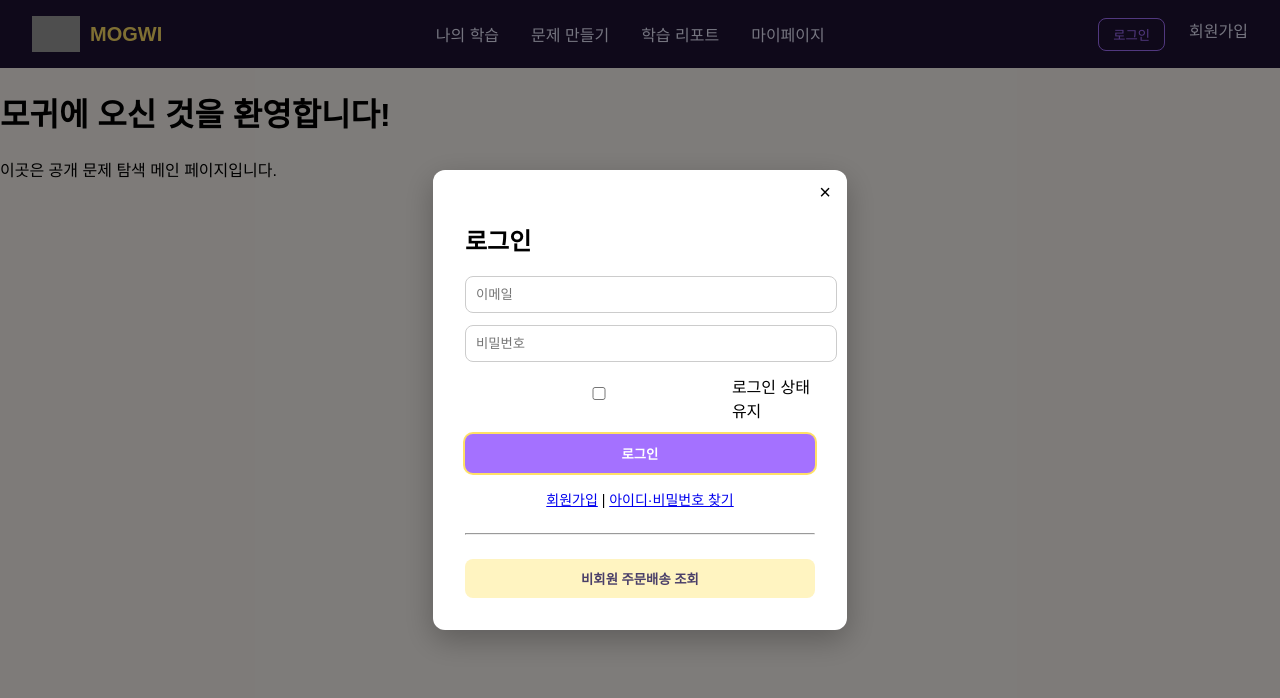
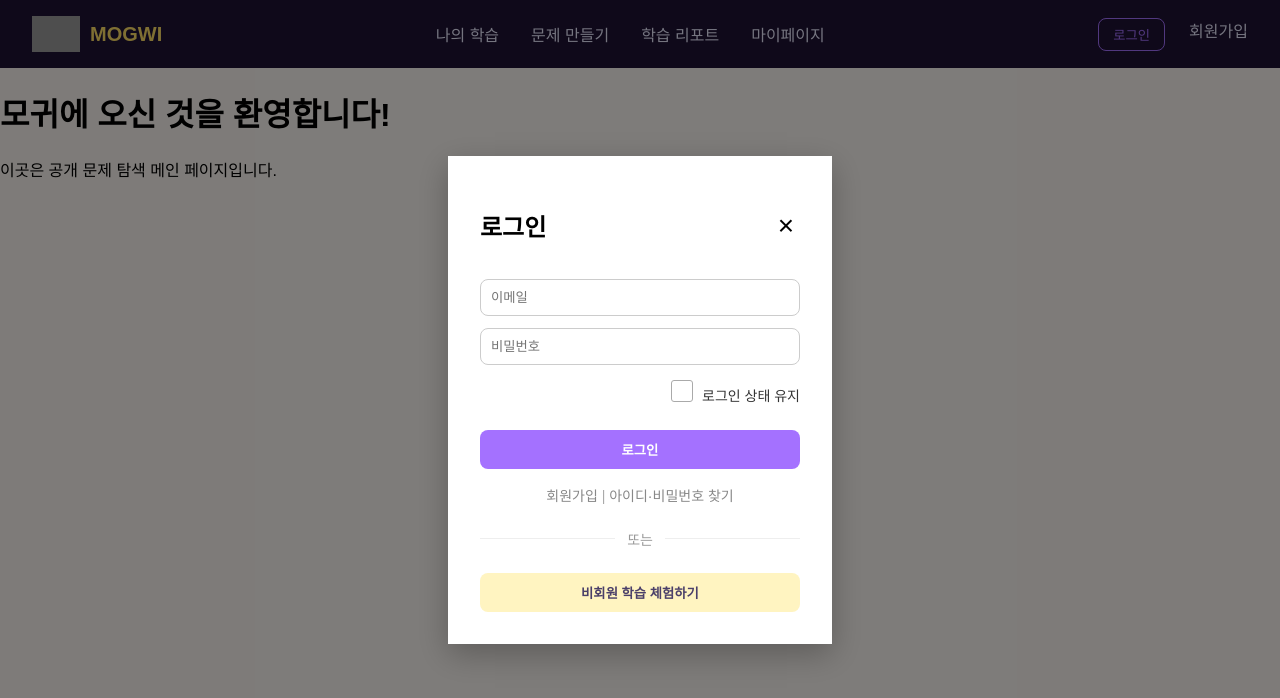
Before and after one commit to suhyun113/Mogwi, a Vue app in the folder frontend/: page / in a window 1280 px wide. Both pictures are taken after a click on the button "로그인". Shown: the top 698 px of the page. Built offline with nearby package versions, Linux system fonts and the light colour scheme; grey boxes are pictures that could not be loaded.

Commit message:
Feat (frontend): 로그인 상태 유지 높이 맞추기
아직 체크박스와 라벨의 높이가 안 맞는 오류가 있어 이후 디자인적으로 좀 더 수정 필요

```diff
--- a/frontend/src/components/LoginModal.vue
+++ b/frontend/src/components/LoginModal.vue
@@ -1,24 +1,28 @@
 <template>
   <div class="overlay" @click.self="close">
     <div class="modal">
-      <button class="close-btn" @click="close">×</button>
-      <h2>로그인</h2>
+      <div class="modal-header">
+        <h2>로그인</h2>
+        <button class="close-btn" @click="close">×</button>
+      </div>
       <form @submit.prevent="onLogin">
         <input v-model="email" placeholder="이메일" />
         <input v-model="password" type="password" placeholder="비밀번호" />
-        <div class="remember">
-          <input type="checkbox" v-model="remember" id="remember" />
-          <label for="remember">로그인 상태 유지</label>
+        <div class="remember-container">
+            <input type="checkbox" v-model="remember" id="remember-checkbox" class="remember-checkbox" />
+            <label for="remember" class="remember-label">로그인 상태 유지</label>
         </div>
         <button class="login-btn">로그인</button>
       </form>
       <div class="links">
-        <router-link to="/register">회원가입</router-link>
-        <span> | </span>
-        <a href="#">아이디·비밀번호 찾기</a>
+        <router-link to="/register" class="dimmed-link">회원가입</router-link>
+        <span class="dimmed-sep"> | </span>
+        <a href="#" class="dimmed-link">아이디·비밀번호 찾기</a>
       </div>
-      <hr />
-      <button class="guest-btn">비회원 주문배송 조회</button>
+      <div class="separator">
+        <span>또는</span>
+      </div>
+      <button class="study-tip-btn">비회원 학습 체험하기</button>
     </div>
   </div>
 </template>
@@ -54,22 +58,31 @@ const onLogin = () => {
 .modal {
   background: white;
   padding: 2rem;
-  width: 350px;
-  border-radius: 12px;
+  width: 320px;
+  border-radius: 0;
   position: relative;
   box-shadow: 0 10px 30px rgba(0,0,0,0.25);
   animation: popup 0.2s ease-out;
+}
+.modal-header {
+  display: flex;
+  justify-content: space-between;
+  align-items: center;
+  margin-bottom: 1rem;
 }
 @keyframes popup {
   0% { transform: scale(0.9); opacity: 0; }
   100% { transform: scale(1); opacity: 1; }
 }
 .close-btn {
-  position: absolute;
-  top: 10px; right: 10px;
-  font-size: 20px;
+  font-size: 28px;
   background: none; border: none;
   cursor: pointer;
+}
+form {
+  display: flex;
+  flex-direction: column;
+  align-items: center;
 }
 input {
   width: 100%;
@@ -77,6 +90,7 @@ input {
   margin-bottom: 12px;
   border-radius: 8px;
   border: 1px solid #ccc;
+  box-sizing: border-box;
 }
 .login-btn {
   width: 100%;
@@ -87,25 +101,95 @@ input {
   padding: 10px;
   font-weight: bold;
   cursor: pointer;
-  box-shadow: 0 0 0 2px #ffe066;
 }
 .login-btn:hover {
   background: #854fe6;
 }
-.remember {
+.remember-container {
   display: flex;
+  justify-content: flex-end;
   align-items: center;
-  margin-bottom: 12px;
+  gap: 6px;
+  width: 100%;
+  margin-bottom: 1rem;
+  font-size: 14px;
+  color: #333;
 }
+
+.remember-checkbox {
+  appearance: none;
+  width: 14px;
+  height: 14px;
+  border: 1px solid #aaa;
+  border-radius: 3px;
+  background-color: white;
+  position: relative;
+  cursor: pointer;
+  display: inline-block;
+  vertical-align: middle; /* 핵심: 세로 정렬 */
+}
+
+.remember-checkbox:checked {
+  background-color: #a471ff;
+  border-color: #a471ff;
+}
+
+.remember-checkbox:checked::after {
+  content: '✔';
+  color: white;
+  font-size: 10px;
+  position: absolute;
+  top: 50%;
+  left: 50%;
+  transform: translate(-50%, -50%);
+  line-height: 1;
+}
+
+
+.remember-label {
+  font-size: 14px;
+  color: #333;
+  white-space: nowrap;
+}
+
 .links {
   margin-top: 1rem;
   font-size: 14px;
   text-align: center;
 }
-hr {
+.dimmed-link {
+  color: #888;
+  text-decoration: none;
+}
+.dimmed-link:hover {
+  color: #555;
+}
+.dimmed-sep {
+  color: #aaa;
+}
+.separator {
+  display: flex;
+  align-items: center;
+  text-align: center;
   margin: 1.5rem 0;
 }
-.guest-btn {
+.separator::before, .separator::after {
+  content: '';
+  flex: 1;
+  border-top: 1px solid #eee;
+}
+.separator::before {
+  margin-right: .75em;
+}
+.separator::after {
+  margin-left: .75em;
+}
+.separator span {
+  color: #999;
+  font-size: 14px;
+  white-space: nowrap;
+}
+.study-tip-btn {
   width: 100%;
   background: #fff4c1;
   padding: 10px;
@@ -113,5 +197,9 @@ hr {
   border-radius: 8px;
   color: #4a3f69;
   font-weight: bold;
+  cursor: pointer;
+}
+.study-tip-btn:hover {
+  background: #ffe066;
 }
 </style>
```
